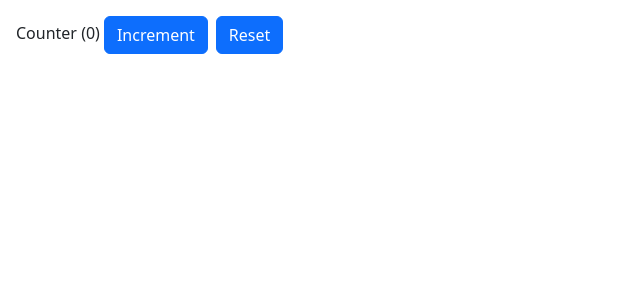
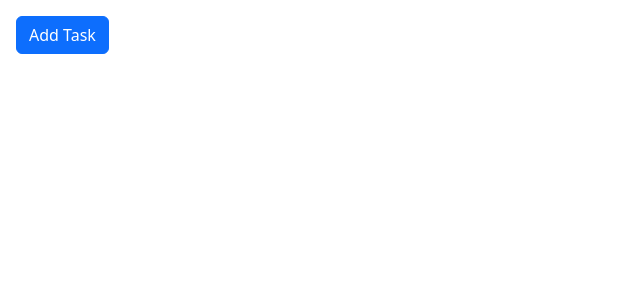
Before and after one commit to MBATheGamer/react-intermediate-topics, a React (Vite) app: page / in a window 1280 px wide. Shown: the top 300 px of the page, without its empty margins (0-640 px from the left). Built offline with nearby package versions, Linux system fonts and the light colour scheme.

Commit message:
Init TaskList

```diff
--- a/src/App.tsx
+++ b/src/App.tsx
@@ -1,9 +1,9 @@
-import Counter from "./state-management/Counter";
+import TaskList from "./state-management/TaskList";
 
 const App = () => {
   return (
     <>
-      <Counter />
+      <TaskList />
     </>
   );
 };
--- /dev/null
+++ b/src/state-management/TaskList.tsx
@@ -0,0 +1,41 @@
+import { useState } from "react";
+
+type Task = {
+  id: number;
+  title: string;
+};
+
+const TaskList = () => {
+  const [tasks, setTasks] = useState<Task[]>([]);
+
+  return (
+    <>
+      <button
+        className="btn btn-primary"
+        onClick={() =>
+          setTasks([{ id: Date.now(), title: "Task" + Date.now() }, ...tasks])
+        }
+      >
+        Add Task
+      </button>
+      <ul className="list-group">
+        {tasks.map(task => (
+          <li
+            key={task.id}
+            className="list-group-item d-flex justify-content-between align-item-center"
+          >
+            <span className="flex-grow-1">{task.title}</span>
+            <button
+              className="btn btn-outline-danger"
+              onClick={() => setTasks(tasks.filter(t => t.id !== task.id))}
+            >
+              Delete
+            </button>
+          </li>
+        ))}
+      </ul>
+    </>
+  );
+};
+
+export default TaskList;
```
